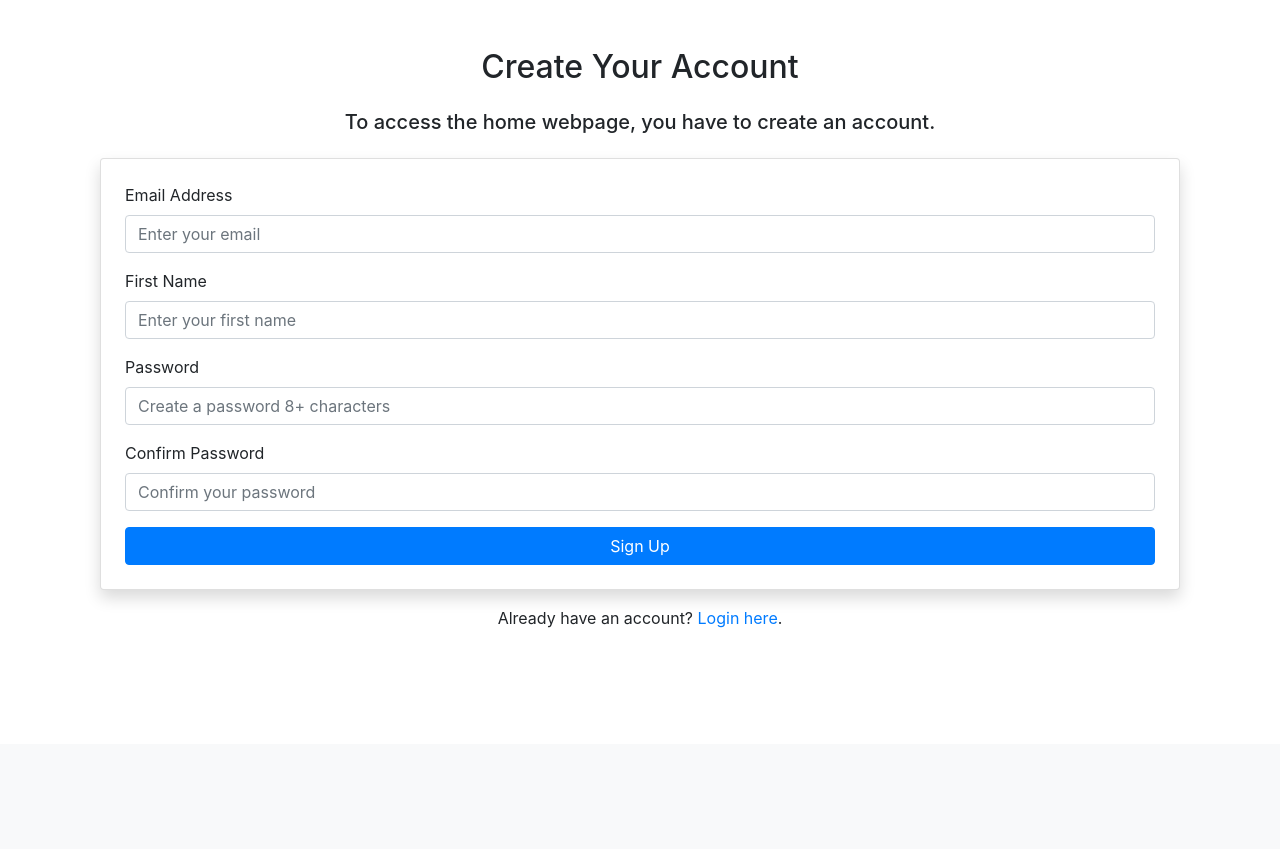
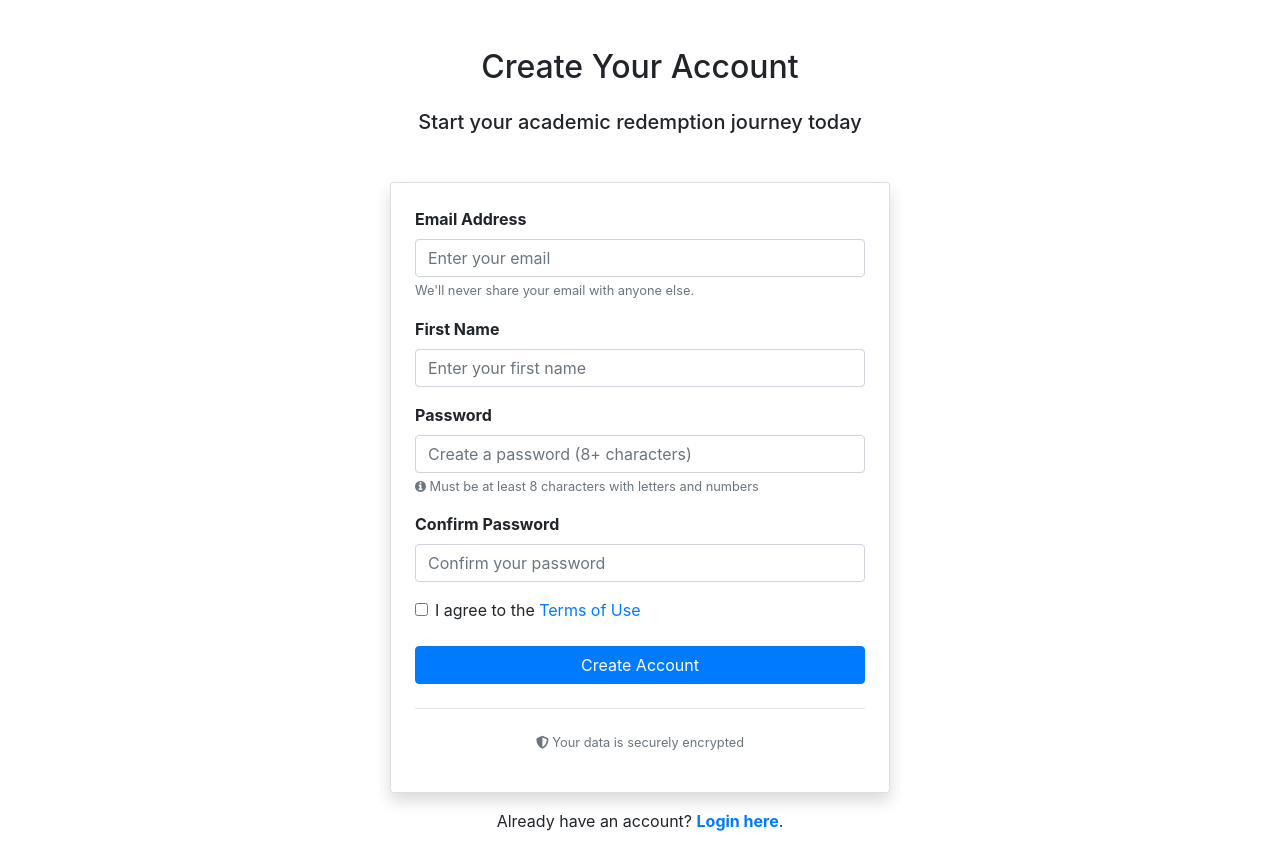
Before and after one commit to KingDenari/Redemption-Project, a Flask app: page /sign-up in a window 1280 px wide. Shown: the part 56-905 px from the top of the page. Before the commit the page ends 684 px from the top, so only its background shows below. Run offline with Flask 3, Linux system fonts and the light colour scheme; some libraries are stand-ins or nearby versions.

Commit message:
Update sign_up.html

```diff
--- a/website/templates/sign_up.html
+++ b/website/templates/sign_up.html
@@ -5,34 +5,100 @@
 {% block content %}
 <div class="container">
   <h2 class="text-center my-4">Create Your Account</h2>
-  <h5 class="text-center my-4">To access the home webpage, you have to create an account.</h5>
+  <h5 class="text-center my-4 mb-5">Start your academic redemption journey today</h5>
 
-  <form method="POST" class="card p-4 shadow">
+  <!-- Flash Messages -->
+  {% with messages = get_flashed_messages(with_categories=true) %}
+    {% if messages %}
+      {% for category, message in messages %}
+        <div class="alert alert-{{ 'danger' if category == 'error' else 'success' }} alert-dismissible fade show mt-3" role="alert">
+          {{ message }}
+          <button type="button" class="close" data-dismiss="alert" aria-label="Close">
+            <span aria-hidden="true">&times;</span>
+          </button>
+        </div>
+      {% endfor %}
+    {% endif %}
+  {% endwith %}
+
+  <form method="POST" class="card p-4 shadow" style="max-width: 500px; margin: 0 auto;">
     <div class="form-group mb-3">
-      <label for="email" class="fw-bold">Email Address</label>
-      <input type="email" class="form-control" id="email" name="email" required placeholder="Enter your email">
+      <label for="email" class="font-weight-bold">Email Address</label>
+      <input type="email" class="form-control" id="email" name="email" required
+             placeholder="Enter your email" value="{{ request.form.email if request.form }}">
+      <small class="form-text text-muted">We'll never share your email with anyone else.</small>
     </div>
 
     <div class="form-group mb-3">
-      <label for="firstName" class="fw-bold">First Name</label>
-      <input type="text" class="form-control" id="firstName" name="firstName" required placeholder="Enter your first name">
+      <label for="firstName" class="font-weight-bold">First Name</label>
+      <input type="text" class="form-control" id="firstName" name="firstName" required
+             placeholder="Enter your first name" value="{{ request.form.firstName if request.form }}">
     </div>
 
     <div class="form-group mb-3">
-      <label for="password1" class="fw-bold">Password</label>
-      <input type="password" class="form-control" id="password1" name="password1" required placeholder="Create a password 8+ characters">
+      <label for="password1" class="font-weight-bold">Password</label>
+      <input type="password" class="form-control" id="password1" name="password1" required
+             placeholder="Create a password (8+ characters)">
+      <small class="form-text text-muted">
+        <i class="fa fa-info-circle"></i> Must be at least 8 characters with letters and numbers
+      </small>
     </div>
 
     <div class="form-group mb-3">
-      <label for="password2" class="fw-bold">Confirm Password</label>
-      <input type="password" class="form-control" id="password2" name="password2" required placeholder="Confirm your password">
+      <label for="password2" class="font-weight-bold">Confirm Password</label>
+      <input type="password" class="form-control" id="password2" name="password2" required
+             placeholder="Confirm your password">
     </div>
 
-    <button type="submit" class="btn btn-primary w-100">Sign Up</button>
+    <div class="form-check mb-4">
+      <input type="checkbox" class="form-check-input" id="termsCheck" required>
+      <label class="form-check-label" for="termsCheck">
+        I agree to the <a href="/terms" class="text-decoration-none">Terms of Use</a>
+      </label>
+    </div>
+
+    <button type="submit" class="btn btn-primary btn-block">Create Account</button>
+
+    <hr class="my-4">
+
+    <p class="text-center text-muted small">
+      <i class="fa fa-shield-alt"></i> Your data is securely encrypted
+    </p>
   </form>
 
   <p class="text-center mt-3">
-    Already have an account? <a href="/login" class="text-decoration-none fw-bold">Login here</a>.
+    Already have an account? <a href="{{ url_for('auth.login') }}" class="text-decoration-none font-weight-bold">Login here</a>.
   </p>
 </div>
+
+<script>
+// Auto-dismiss alerts after 5 seconds
+document.addEventListener('DOMContentLoaded', function() {
+    setTimeout(function() {
+        $('.alert').alert('close');
+    }, 5000);
+});
+
+// Password strength indicator
+document.getElementById('password1').addEventListener('input', function(e) {
+    const password = e.target.value;
+    const strengthText = document.querySelector('.strength-text');
+
+    if (!strengthText) return;
+
+    let strength = 'Weak';
+    let color = 'text-danger';
+
+    if (password.length >= 12) {
+        strength = 'Strong';
+        color = 'text-success';
+    } else if (password.length >= 8) {
+        strength = 'Good';
+        color = 'text-warning';
+    }
+
+    strengthText.textContent = `Strength: ${strength}`;
+    strengthText.className = `form-text ${color} strength-text`;
+});
+</script>
 {% endblock %}
```
